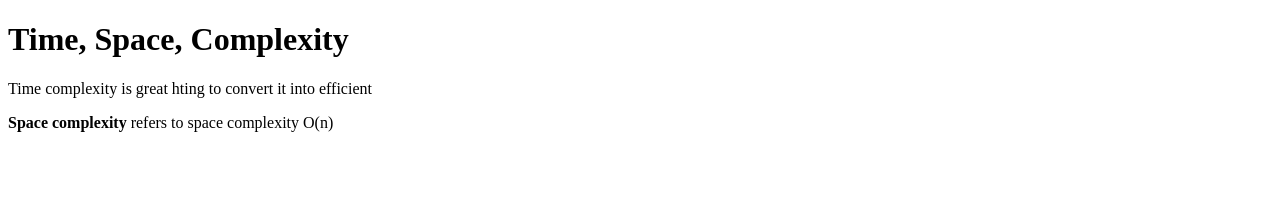
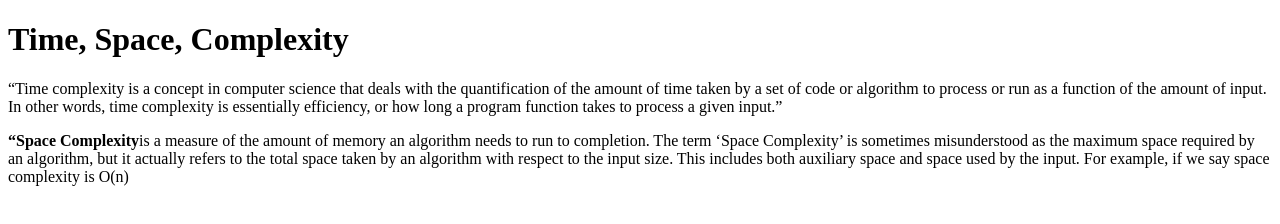
Before and after one commit to acciojob/time-and-space-complexity-coder-T03, a website: page main.html in a window 1280 px wide. Drawn offline with Linux system fonts and the light colour scheme.

Commit message:
created a submission

```diff
--- a/main.html
+++ b/main.html
@@ -10,8 +10,8 @@
 	<!-- the entire body must be written by student -->
 
 		<h1>Time, Space, Complexity</h1>
-          <p>Time complexity is great hting to convert it into efficient</p>
-          <p> <b>Space complexity </b> refers to space complexity O(n)</p>
+	     <p> “Time complexity is a concept in computer science that deals with the quantification of the amount of time taken by a set of code or algorithm to process or run as a function of the amount of input. In other words, time complexity is essentially efficiency, or how long a program function takes to process a given input.”</p>
+          <p> <b>“Space Complexity</b>is a measure of the amount of memory an algorithm needs to run to completion. The term ‘Space Complexity’ is sometimes misunderstood as the maximum space required by an algorithm, but it actually refers to the total space taken by an algorithm with respect to the input size. This includes both auxiliary space and space used by the input. For example, if we say space complexity is O(n)</p>
 
 
 
```
